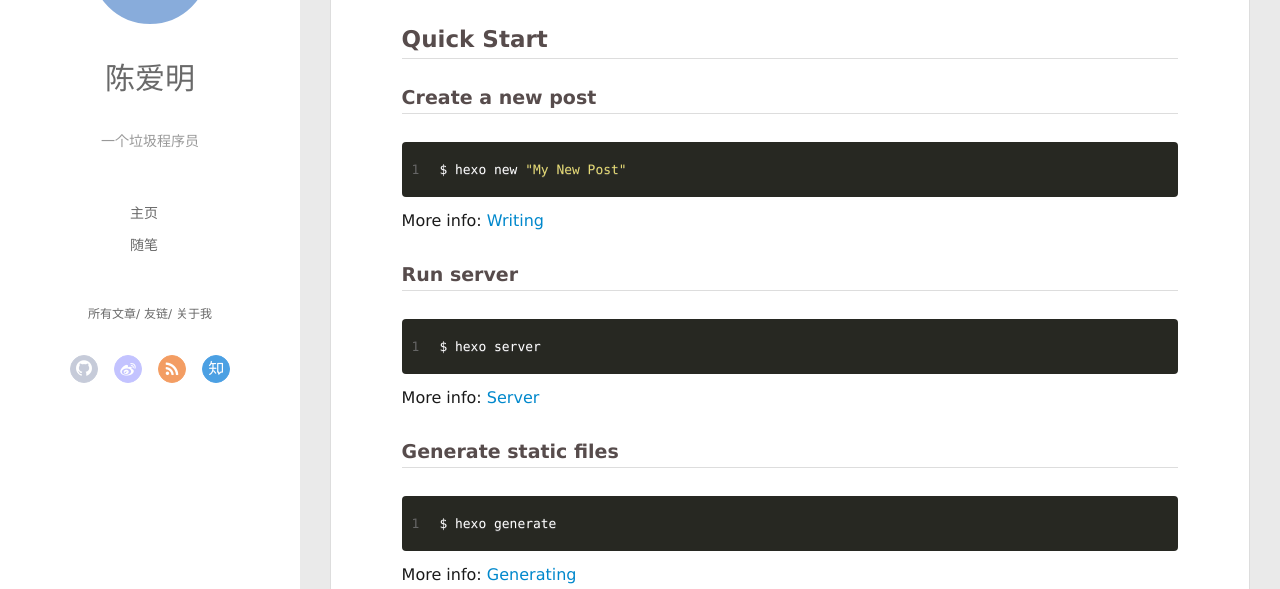
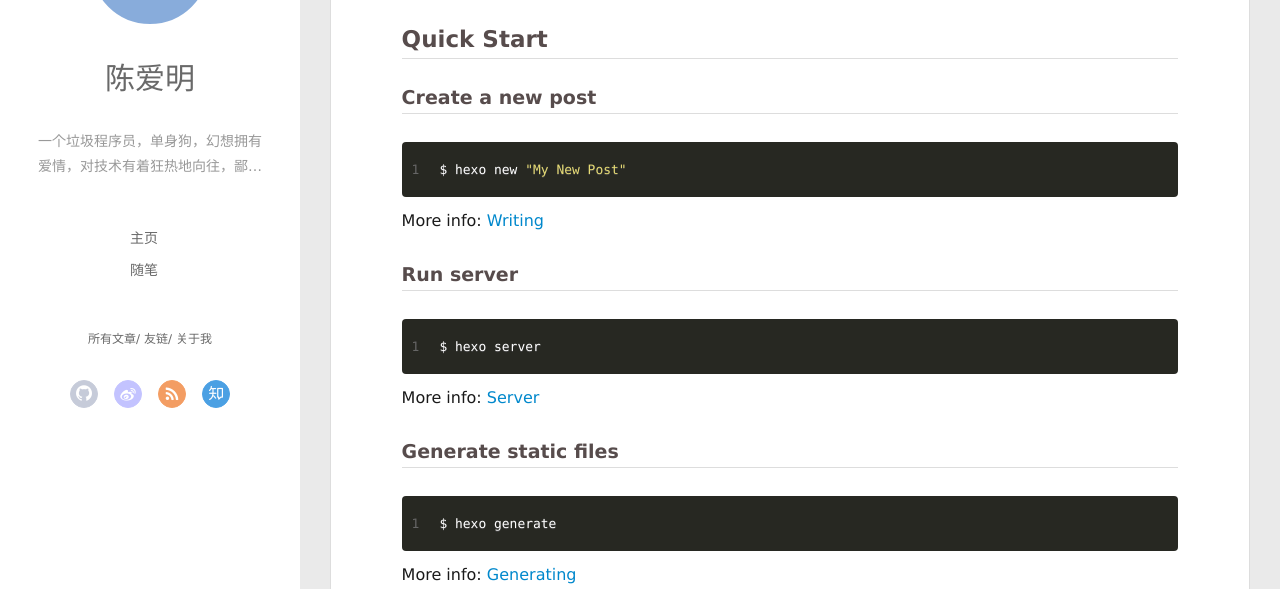
Before and after one commit to GitHubDaxueseng/GitHubDaxueseng.github.io, a plain HTML site: page index.html in a window 1280 px wide. Shown: the part 211-800 px from the top of the page. Drawn offline with Linux system fonts and the light colour scheme; no server answers.

Commit message:
Site updated: 2017-02-27 17:20:19

```diff
--- a/index.html
+++ b/index.html
@@ -8,15 +8,12 @@
   <link rel="dns-prefetch" href="http://yoursite.com">
   <title>Cam</title>
   <meta name="viewport" content="width=device-width, initial-scale=1, maximum-scale=1">
-  <meta name="description" content="单身狗，幻想拥有爱情，对技术有着狂热地向往，鄙视GFW">
-<meta property="og:type" content="website">
+  <meta property="og:type" content="website">
 <meta property="og:title" content="Cam">
 <meta property="og:url" content="http://yoursite.com/index.html">
 <meta property="og:site_name" content="Cam">
-<meta property="og:description" content="单身狗，幻想拥有爱情，对技术有着狂热地向往，鄙视GFW">
 <meta name="twitter:card" content="summary">
 <meta name="twitter:title" content="Cam">
-<meta name="twitter:description" content="单身狗，幻想拥有爱情，对技术有着狂热地向往，鄙视GFW">
 
     <link rel="alternative" href="/atom.xml" title="Cam" type="application/atom+xml">
 
@@ -51,7 +48,7 @@
 		  <h1 class="header-author"><a href="/">陈爱明</a></h1>
 		</hgroup>
 
-		<p class="header-subtitle">一个垃圾程序员</p>
+		<p class="header-subtitle">一个垃圾程序员，单身狗，幻想拥有爱情，对技术有着狂热地向往，鄙视GFW...(博客under design中，暂不更新)</p>
 
 
 		<nav class="header-menu">
@@ -111,7 +108,7 @@
 			  <h1 class="header-author js-header-author">陈爱明</h1>
 			</hgroup>
 
-			<p class="header-subtitle"><i class="icon icon-quo-left"></i>一个垃圾程序员<i class="icon icon-quo-right"></i></p>
+			<p class="header-subtitle"><i class="icon icon-quo-left"></i>一个垃圾程序员，单身狗，幻想拥有爱情，对技术有着狂热地向往，鄙视GFW...(博客under design中，暂不更新)<i class="icon icon-quo-right"></i></p>
 
 
 
```
Also changed, not shown: 2017/02/24/hello-world/index.html (+2 -2 lines), archives/2017/02/index.html (+3 -6 lines), archives/2017/index.html (+3 -6 lines), archives/index.html (+3 -6 lines).
